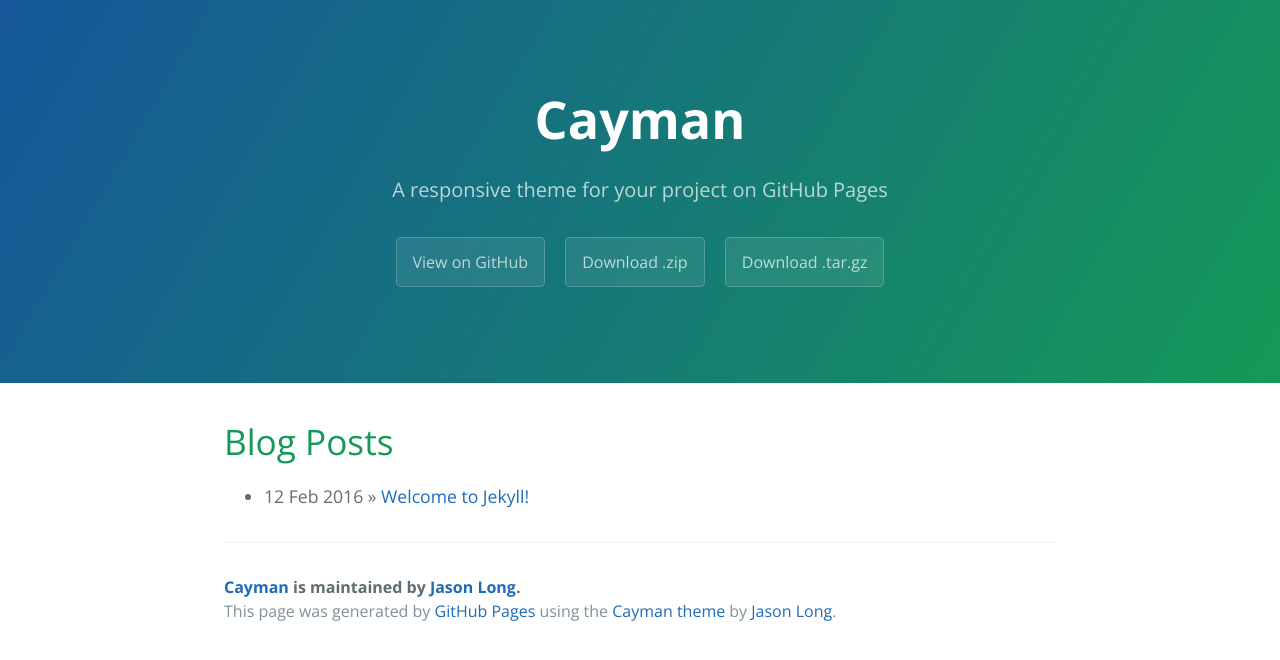
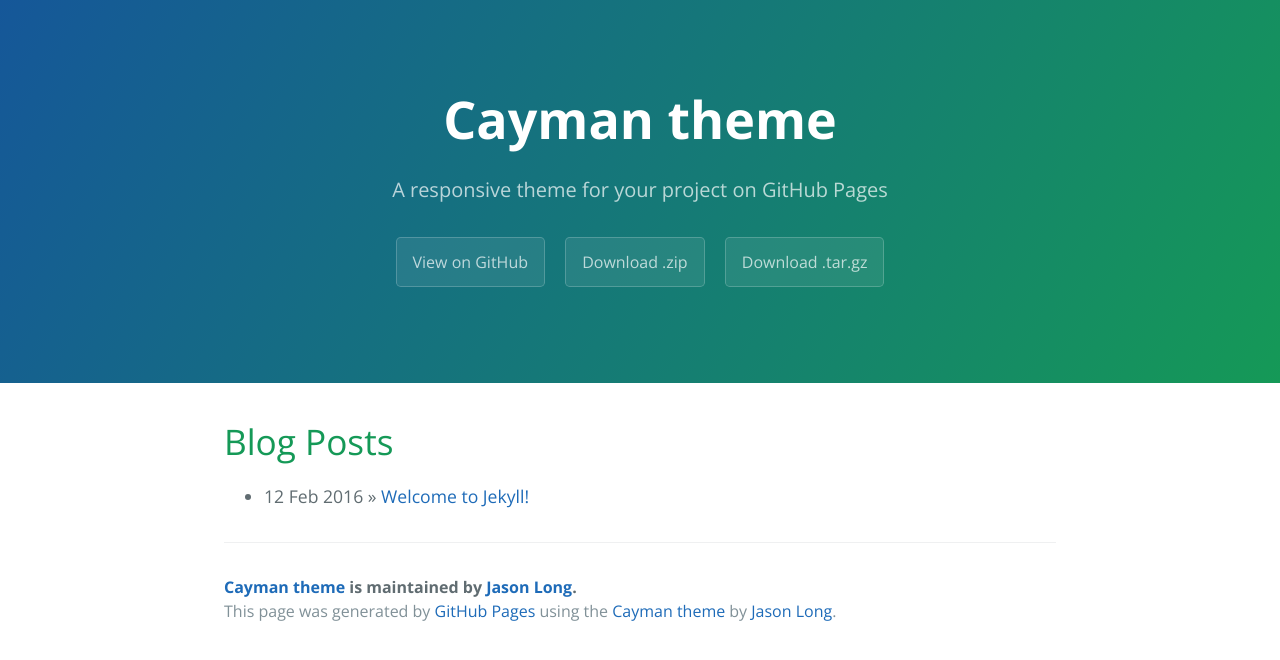
Before and after one commit to pietromenna/jekyll-cayman-theme, a Jekyll site: the page built from index.html, in a window 1280 px wide. Shown: the top 660 px of the page. Built offline with Jekyll 4.4.1, drawn with Linux system fonts in a browser that asks for light colours; Markdown is read by kramdown in place of the engine named in the settings; the list of posts is cut into pages by our own code.

Commit message:
Organizing _config.yml with more variables

```diff
--- a/_config.yml
+++ b/_config.yml
@@ -1,4 +1,19 @@
-name: Cayman
-tagline: A responsive theme for your project on GitHub Pages
+# Setup
+title:        Cayman theme
+tagline:      A responsive theme for your project on GitHub Pages
+baseurl:      ""
+paginate:     1
+url:          https://github.com/jasonlong/cayman-theme
+
+# About/contact
+author:
+  name:       Jason Long
+  url:        http://github.com/jasonlong
+  email:      youremail@domain.com
+
+# Gems
+gems:
+  - jekyll-paginate
+
+#Others
 markdown: redcarpet
-author: Jason Long # Blog author's name
--- a/_includes/head.html
+++ b/_includes/head.html
@@ -1,6 +1,6 @@
 <head>
   <meta charset="UTF-8">
-  <title>{{ site.name }}</title>
+  <title>{{ site.title }}</title>
   <meta name="viewport" content="width=device-width, initial-scale=1">
   <meta name="theme-color" content="#157878">
   <link rel="stylesheet" href="/css/normalize.css">
--- a/_includes/page-footer.html
+++ b/_includes/page-footer.html
@@ -1,4 +1,4 @@
 <footer class="site-footer">
-  <span class="site-footer-owner"><a href="#">{{ site.name }}</a> is maintained by <a href="#">{{ site.author }}</a>.</span>
-  <span class="site-footer-credits">This page was generated by <a href="https://pages.github.com">GitHub Pages</a> using the <a href="https://github.com/jasonlong/cayman-theme">Cayman theme</a> by <a href="https://twitter.com/jasonlong">{{ site.author }}</a>.</span>
+  <span class="site-footer-owner"><a href="#">{{ site.title }}</a> is maintained by <a href="#">{{ site.author.name }}</a>.</span>
+  <span class="site-footer-credits">This page was generated by <a href="https://pages.github.com">GitHub Pages</a> using the <a href="{{ site.url }}">Cayman theme</a> by <a href="{{ site.author.url }}">{{ site.author.name }}</a>.</span>
 </footer>
--- a/_includes/page-header.html
+++ b/_includes/page-header.html
@@ -1,5 +1,5 @@
 <section class="page-header">
-  <h1 class="project-name">{{ site.name }}</h1>
+  <h1 class="project-name">{{ site.title }}</h1>
   <h2 class="project-tagline">{{ site.tagline }}</h2>
   <a href="#" class="btn">View on GitHub</a>
   <a href="#" class="btn">Download .zip</a>
```
